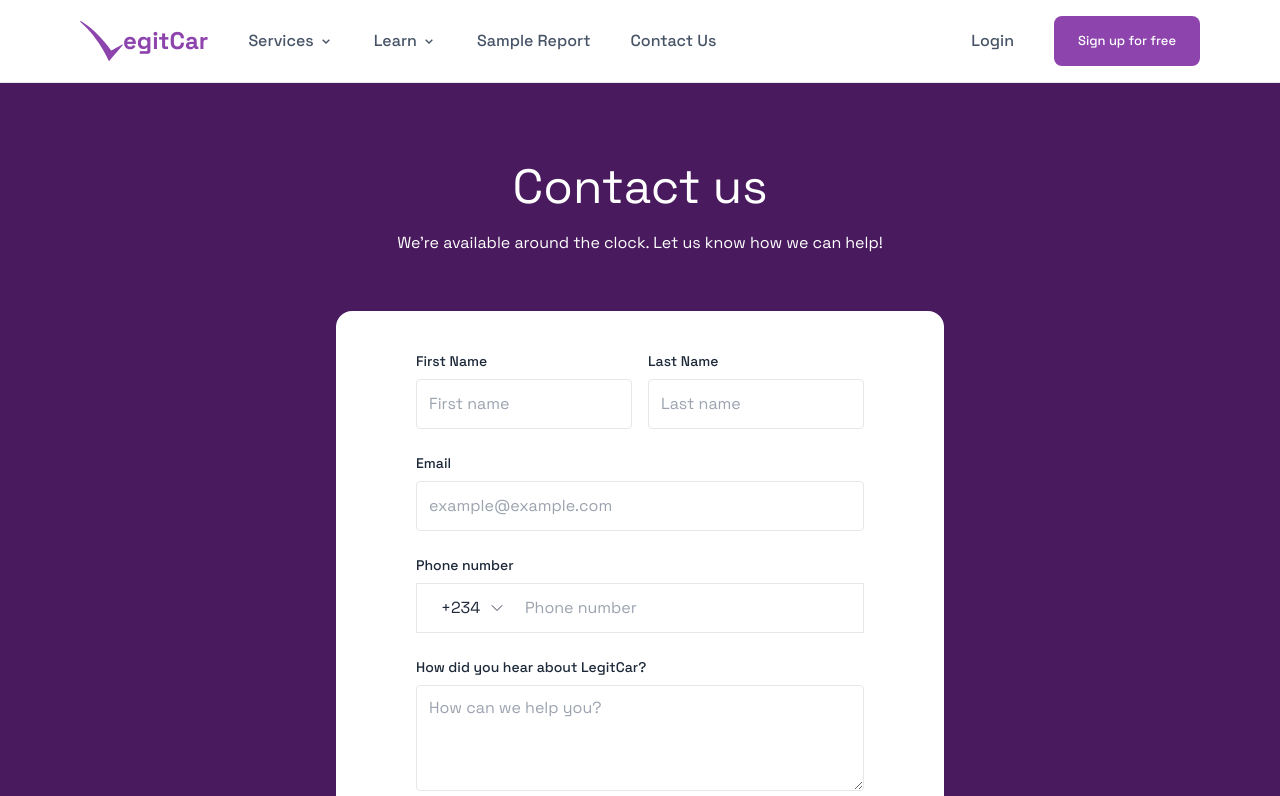
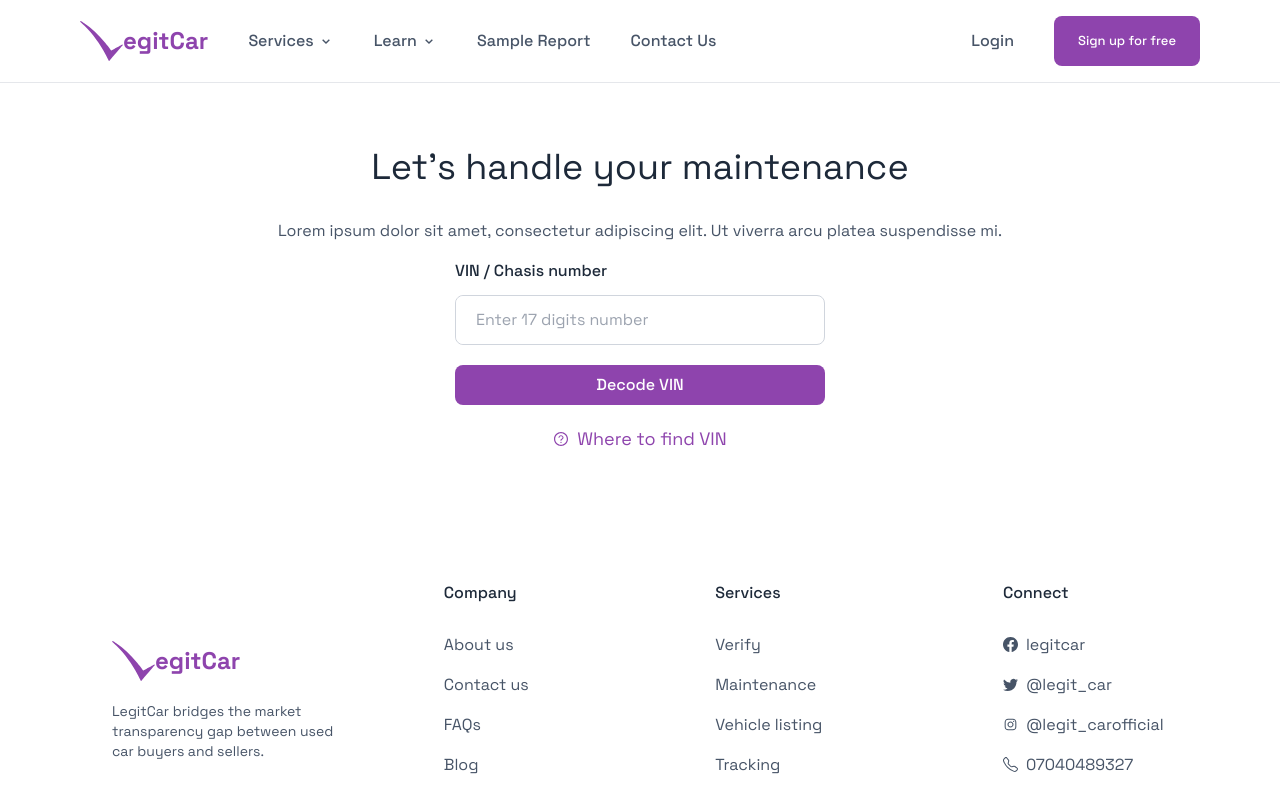
Before and after one commit to ntamiegbe/legit-car, a React (Create React App) app: page / in a window 1280 px wide. Shown: the top 796 px of the page. Built offline with nearby package versions, Linux system fonts and the light colour scheme.

Commit message:
Commit: Created Maintainance Page

```diff
--- a/src/App.js
+++ b/src/App.js
@@ -1,7 +1,9 @@
 import './index.css';
 import { BrowserRouter, Routes, Route } from 'react-router-dom';
 // import Home from './Pages/Home';
-import Contact from './Pages/Contact';
+// import Contact from './Pages/Contact';
+import Maintainance from './Pages/Maintainance';
+import MaintainanceDetails from './Pages/MaintainanceDetails';
 // import About from './Pages/About';
 // import NotFound from './Pages/NotFound';
 
@@ -9,7 +11,8 @@ function App() {
   return (
     <BrowserRouter>
       <Routes>
-        <Route exact path="/" element={<Contact />} />
+        <Route exact path="/" element={<Maintainance />} />
+        <Route exact path="/maintainanceDetails" element={<MaintainanceDetails />} />
         {/* <Route path="/contact" element={<Contact />} /> */}
         {/* <Route path="/about" component={About} /> */}
         {/* <Route path="*" component={NotFound} /> */}
--- /dev/null
+++ b/src/Pages/Maintainance.jsx
@@ -0,0 +1,34 @@
+import Navbar from '../Sections/Navbar'
+import Footer from '../Sections/Footer'
+import { AiOutlineQuestionCircle } from 'react-icons/ai'
+import { useNavigate } from 'react-router-dom'
+
+const Maintainance = () => {
+
+  const navigate = useNavigate()
+
+  return (
+    <section className='bg-white'>
+      <Navbar />
+      <div className="px-8 flex flex-col items-center justify-center p-16">
+        <h2 className='text-center text-[#1D2939] text-4xl mb-8'>Let’s handle your maintenance</h2>
+        <p className='text-center text-[#475467]'>Lorem ipsum dolor sit amet, consectetur adipiscing elit. Ut viverra arcu platea suspendisse mi.</p>
+
+        <div className="mt-4 w-[370px]">
+          <h1 className='text-start mb-3 text-[#1D2939] font-medium'>VIN / Chasis number</h1>
+          <div className="border border-[#D0D5DD] rounded-[8px] bg-white mb-5">
+            <input type="text" className='px-5 py-3 rounded-[8px] focus:border-transparent focus:outline-none' placeholder='Enter 17 digits number' />
+          </div>
+          <button className='bg-[#8E44AD] w-full px-3 py-2 rounded-[8px] text-white font-medium' onClick={() => navigate("/maintainanceDetails")}>Decode VIN</button>
+          <div className="mt-5 flex items-center justify-center space-x-2 text-[#8E44AD]">
+            <AiOutlineQuestionCircle />
+            <h1 className='text-lg'>Where to find VIN</h1>
+          </div>
+        </div>
+      </div>
+      <Footer />
+    </section>
+  )
+}
+
+export default Maintainance
--- /dev/null
+++ b/src/Pages/MaintainanceDetails.jsx
@@ -0,0 +1,9 @@
+import React from 'react'
+
+const MaintainanceDetails = () => {
+  return (
+    <div>MaintainanceDetails</div>
+  )
+}
+
+export default MaintainanceDetails
--- /dev/null
+++ b/src/Sections/Sidebar.jsx
@@ -0,0 +1,35 @@
+import React, { useState } from 'react';
+
+function Sidebar() {
+    const [isOpen, setIsOpen] = useState(false);
+
+    function toggleSidebar() {
+        setIsOpen(!isOpen);
+    }
+
+    return (
+        <div className="bg-gray-800 text-white h-full fixed top-0 left-0 transition-all duration-300 ease-in-out z-30" style={{ width: isOpen ? '300px' : '0px' }}>
+            <div className="p-4 flex justify-end lg:hidden">
+                <button onClick={toggleSidebar}>
+                    <svg className="w-6 h-6" fill="none" stroke="currentColor" viewBox="0 0 24 24" xmlns="http://www.w3.org/2000/svg">
+                        {isOpen ? (
+                            <path strokeLinecap="round" strokeLinejoin="round" strokeWidth="2" d="M6 18L18 6M6 6l12 12" />
+                        ) : (
+                            <path strokeLinecap="round" strokeLinejoin="round" strokeWidth="2" d="M4 6h16M4 12h16M4 18h16" />
+                        )}
+                    </svg>
+                </button>
+            </div>
+            <ul className={`px-2 py-4 lg:block ${isOpen ? '' : 'hidden'}`}>
+                {/* your sidebar links here */}
+                <li>1</li>
+                <li>2</li>
+                <li>3</li>
+                <li>4</li>
+                <li>5</li>
+            </ul>
+        </div>
+    );
+}
+
+export default Sidebar;
```
